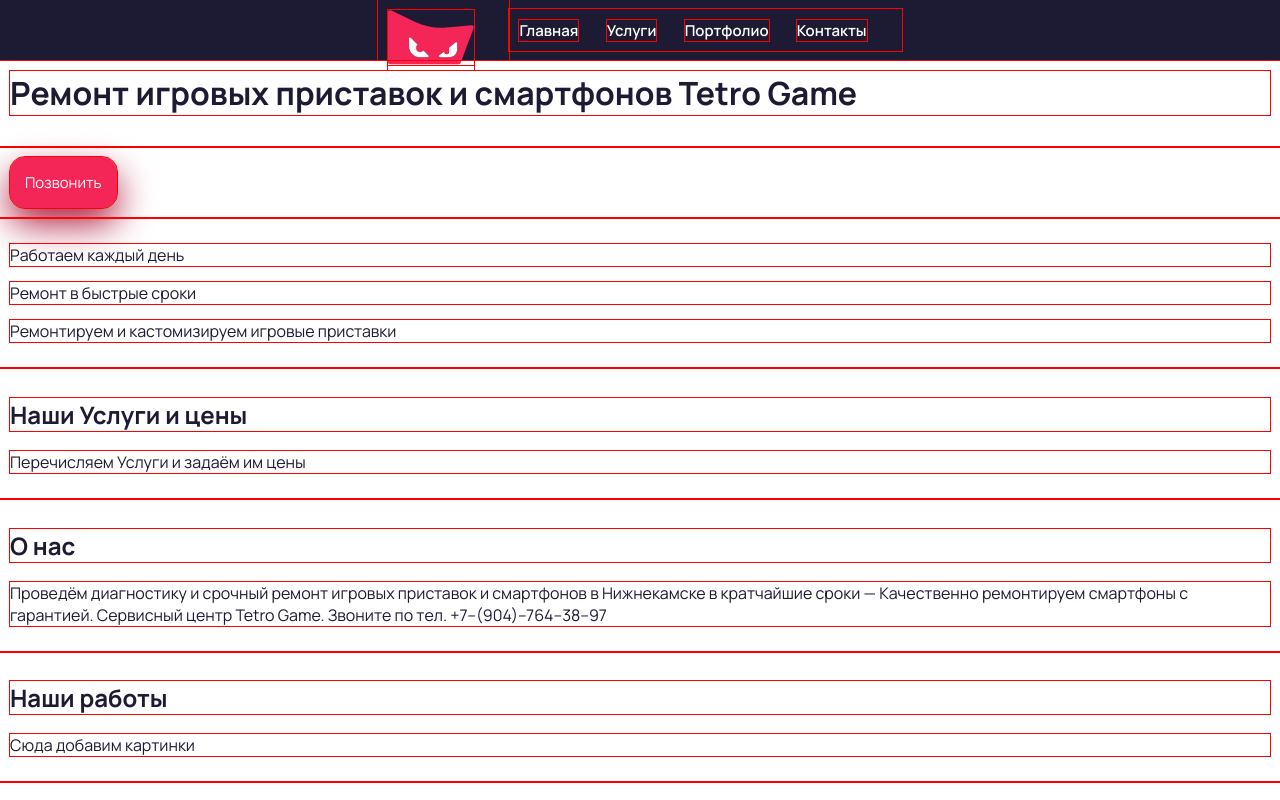
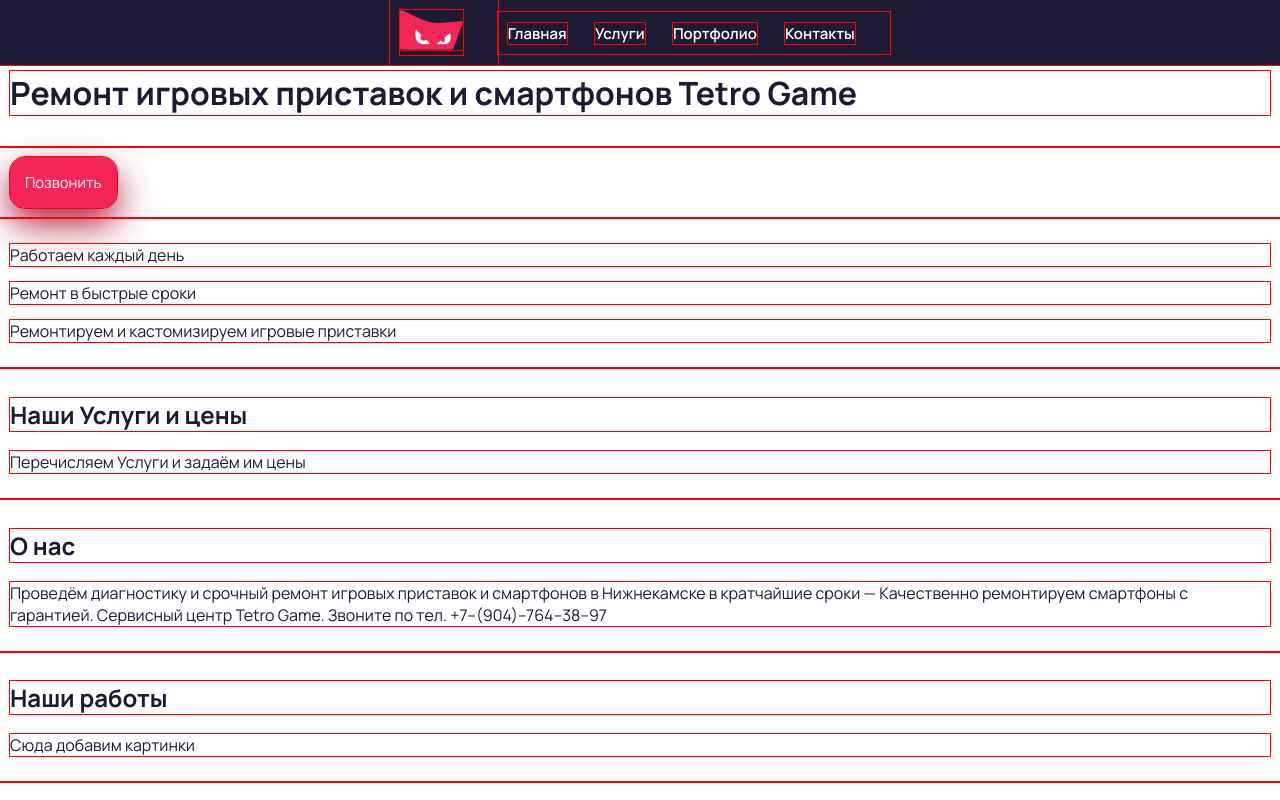
Before and after one commit to Mingerfall/tetro-game.ru, a plain HTML site: page index.html in a window 1280 px wide. Shown: the top 800 px of the page. Drawn offline with Linux system fonts and the light colour scheme.

Commit message:
Update index.html

```diff
--- a/index.html
+++ b/index.html
@@ -13,8 +13,8 @@
 </head>
 <body>
     <header>
-        <div class="header-logo">
-            <a href="#"><img src="img/logo.svg" alt="Tetro Game логотип"></a>
+        <div>
+            <a href="#"><img class="header-logo" src="img/logo.svg" alt="Tetro Game логотип"></a>
         </div>
         <div>
             <a href="#">Главная</a>
```
